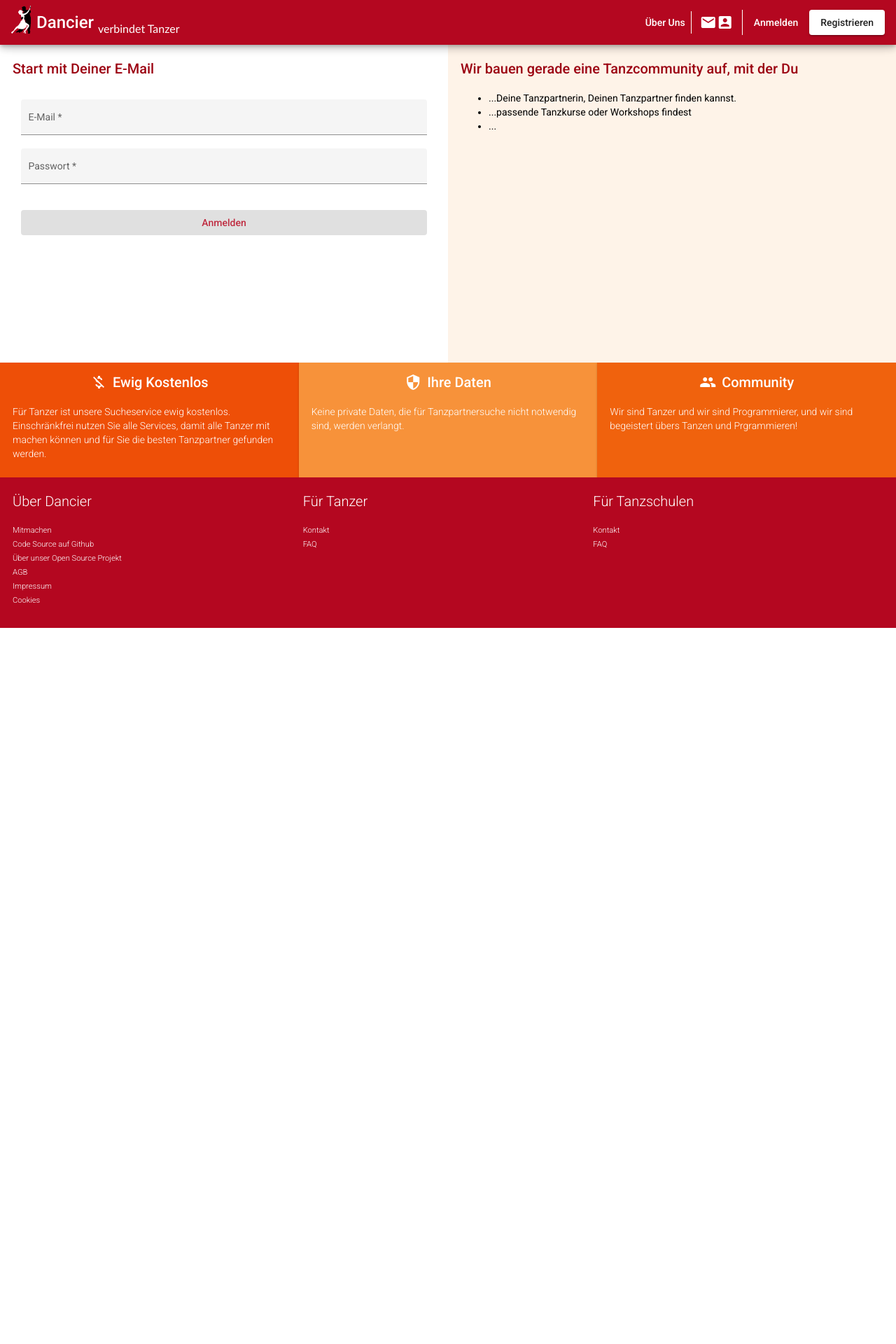
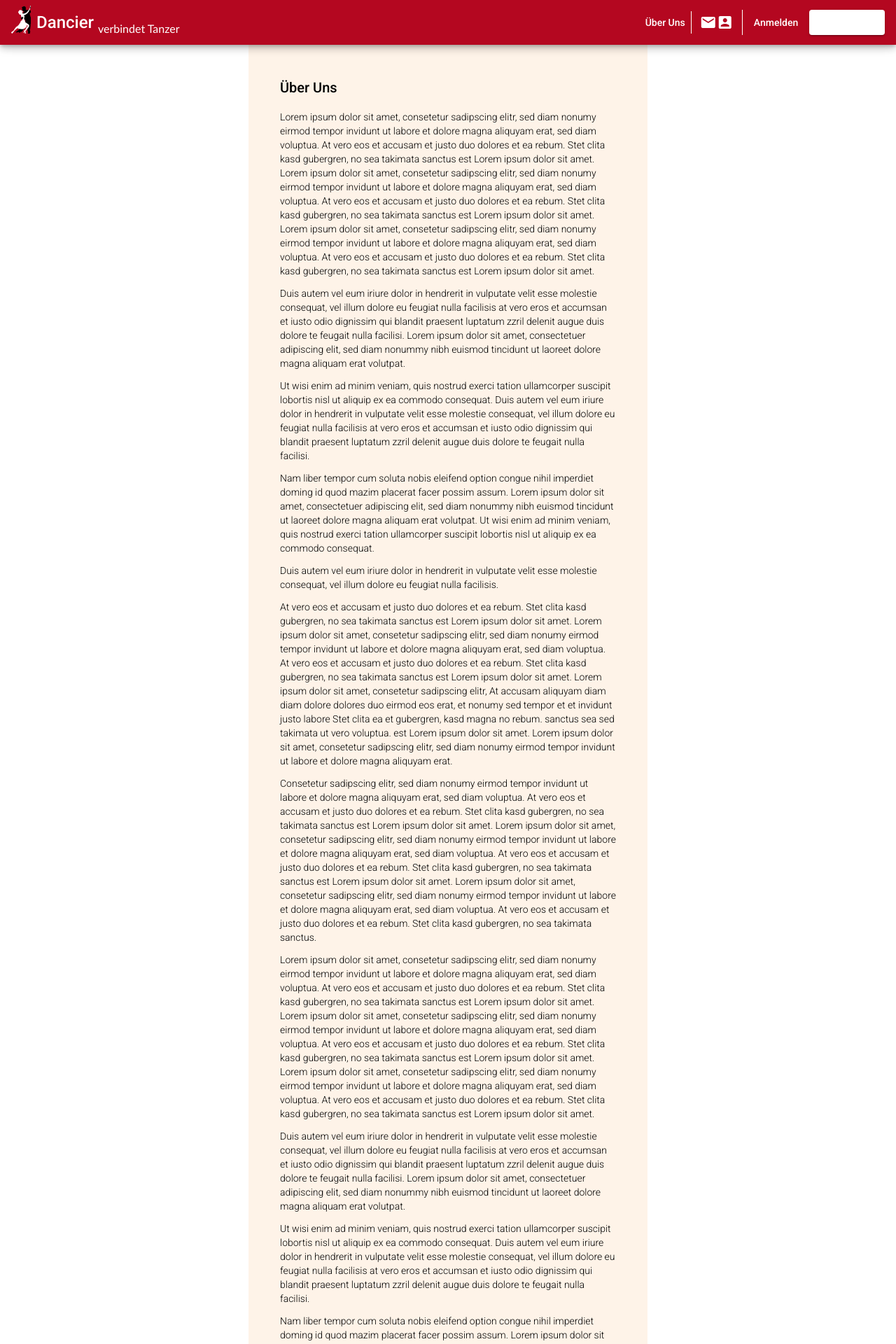
Before and after one commit to dancier/show-dancer, an Angular app: page /home/about-us in a window 1280 px wide. Before the commit this address led to /home. Shown: the top 1920 px of the page at 70% size. Before the commit the page ends 897 px from the top, so only its background shows below. Built offline with nearby package versions, Linux system fonts and the light colour scheme.

Commit message:
Added about us

```diff
--- a/src/app/features/home/home-routing.module.ts
+++ b/src/app/features/home/home-routing.module.ts
@@ -3,6 +3,7 @@
 import { LandingPageComponent } from '@features/home/pages/landing-page/landing-page.component';
 import { LoginPageComponent } from '@features/home/pages/login-page/login-page.component';
 import { TermsAndConditionsComponent } from '@features/home/pages/terms-and-conditions/terms-and-conditions.component';
+import { AboutUsComponent } from '@features/home/pages/about-us/about-us.component';
 
 export const routes: Routes = [
   {
@@ -17,6 +18,10 @@
     path: 'agb',
     component: TermsAndConditionsComponent,
   },
+  {
+    path: 'about-us',
+    component: AboutUsComponent,
+  }
 ];
 
 @NgModule({
--- a/src/app/features/home/home.module.ts
+++ b/src/app/features/home/home.module.ts
@@ -13,13 +13,15 @@
 import { MatIconModule } from '@angular/material/icon';
 import { MatButtonModule } from '@angular/material/button';
 import { TermsAndConditionsComponent } from './pages/terms-and-conditions/terms-and-conditions.component';
+import { AboutUsComponent } from './pages/about-us/about-us.component';
 
 @NgModule({
   declarations: [
     LandingPageComponent,
     LoginFormComponent,
     LoginPageComponent,
-    TermsAndConditionsComponent
+    TermsAndConditionsComponent,
+    AboutUsComponent
   ],
   imports: [
     CommonModule,
--- /dev/null
+++ b/src/app/features/home/pages/about-us/about-us.component.html
@@ -0,0 +1,26 @@
+<div class="content-page-outer-container">
+  <div class="content-page-inner-container">
+    <h2>Über Uns</h2>
+    <p>Lorem ipsum dolor sit amet, consetetur sadipscing elitr, sed diam nonumy eirmod tempor invidunt ut labore et dolore magna aliquyam erat, sed diam voluptua. At vero eos et accusam et justo duo dolores et ea rebum. Stet clita kasd gubergren, no sea takimata sanctus est Lorem ipsum dolor sit amet. Lorem ipsum dolor sit amet, consetetur sadipscing elitr, sed diam nonumy eirmod tempor invidunt ut labore et dolore magna aliquyam erat, sed diam voluptua. At vero eos et accusam et justo duo dolores et ea rebum. Stet clita kasd gubergren, no sea takimata sanctus est Lorem ipsum dolor sit amet. Lorem ipsum dolor sit amet, consetetur sadipscing elitr, sed diam nonumy eirmod tempor invidunt ut labore et dolore magna aliquyam erat, sed diam voluptua. At vero eos et accusam et justo duo dolores et ea rebum. Stet clita kasd gubergren, no sea takimata sanctus est Lorem ipsum dolor sit amet.</p>
+
+    <p>Duis autem vel eum iriure dolor in hendrerit in vulputate velit esse molestie consequat, vel illum dolore eu feugiat nulla facilisis at vero eros et accumsan et iusto odio dignissim qui blandit praesent luptatum zzril delenit augue duis dolore te feugait nulla facilisi. Lorem ipsum dolor sit amet, consectetuer adipiscing elit, sed diam nonummy nibh euismod tincidunt ut laoreet dolore magna aliquam erat volutpat.</p>
+
+    <p>Ut wisi enim ad minim veniam, quis nostrud exerci tation ullamcorper suscipit lobortis nisl ut aliquip ex ea commodo consequat. Duis autem vel eum iriure dolor in hendrerit in vulputate velit esse molestie consequat, vel illum dolore eu feugiat nulla facilisis at vero eros et accumsan et iusto odio dignissim qui blandit praesent luptatum zzril delenit augue duis dolore te feugait nulla facilisi.</p>
+
+    <p>Nam liber tempor cum soluta nobis eleifend option congue nihil imperdiet doming id quod mazim placerat facer possim assum. Lorem ipsum dolor sit amet, consectetuer adipiscing elit, sed diam nonummy nibh euismod tincidunt ut laoreet dolore magna aliquam erat volutpat. Ut wisi enim ad minim veniam, quis nostrud exerci tation ullamcorper suscipit lobortis nisl ut aliquip ex ea commodo consequat.</p>
+
+    <p>Duis autem vel eum iriure dolor in hendrerit in vulputate velit esse molestie consequat, vel illum dolore eu feugiat nulla facilisis.</p>
+
+    <p>At vero eos et accusam et justo duo dolores et ea rebum. Stet clita kasd gubergren, no sea takimata sanctus est Lorem ipsum dolor sit amet. Lorem ipsum dolor sit amet, consetetur sadipscing elitr, sed diam nonumy eirmod tempor invidunt ut labore et dolore magna aliquyam erat, sed diam voluptua. At vero eos et accusam et justo duo dolores et ea rebum. Stet clita kasd gubergren, no sea takimata sanctus est Lorem ipsum dolor sit amet. Lorem ipsum dolor sit amet, consetetur sadipscing elitr, At accusam aliquyam diam diam dolore dolores duo eirmod eos erat, et nonumy sed tempor et et invidunt justo labore Stet clita ea et gubergren, kasd magna no rebum. sanctus sea sed takimata ut vero voluptua. est Lorem ipsum dolor sit amet. Lorem ipsum dolor sit amet, consetetur sadipscing elitr, sed diam nonumy eirmod tempor invidunt ut labore et dolore magna aliquyam erat.</p>
+
+    <p>Consetetur sadipscing elitr, sed diam nonumy eirmod tempor invidunt ut labore et dolore magna aliquyam erat, sed diam voluptua. At vero eos et accusam et justo duo dolores et ea rebum. Stet clita kasd gubergren, no sea takimata sanctus est Lorem ipsum dolor sit amet. Lorem ipsum dolor sit amet, consetetur sadipscing elitr, sed diam nonumy eirmod tempor invidunt ut labore et dolore magna aliquyam erat, sed diam voluptua. At vero eos et accusam et justo duo dolores et ea rebum. Stet clita kasd gubergren, no sea takimata sanctus est Lorem ipsum dolor sit amet. Lorem ipsum dolor sit amet, consetetur sadipscing elitr, sed diam nonumy eirmod tempor invidunt ut labore et dolore magna aliquyam erat, sed diam voluptua. At vero eos et accusam et justo duo dolores et ea rebum. Stet clita kasd gubergren, no sea takimata sanctus.</p>
+
+    <p>Lorem ipsum dolor sit amet, consetetur sadipscing elitr, sed diam nonumy eirmod tempor invidunt ut labore et dolore magna aliquyam erat, sed diam voluptua. At vero eos et accusam et justo duo dolores et ea rebum. Stet clita kasd gubergren, no sea takimata sanctus est Lorem ipsum dolor sit amet. Lorem ipsum dolor sit amet, consetetur sadipscing elitr, sed diam nonumy eirmod tempor invidunt ut labore et dolore magna aliquyam erat, sed diam voluptua. At vero eos et accusam et justo duo dolores et ea rebum. Stet clita kasd gubergren, no sea takimata sanctus est Lorem ipsum dolor sit amet. Lorem ipsum dolor sit amet, consetetur sadipscing elitr, sed diam nonumy eirmod tempor invidunt ut labore et dolore magna aliquyam erat, sed diam voluptua. At vero eos et accusam et justo duo dolores et ea rebum. Stet clita kasd gubergren, no sea takimata sanctus est Lorem ipsum dolor sit amet.</p>
+
+    <p>Duis autem vel eum iriure dolor in hendrerit in vulputate velit esse molestie consequat, vel illum dolore eu feugiat nulla facilisis at vero eros et accumsan et iusto odio dignissim qui blandit praesent luptatum zzril delenit augue duis dolore te feugait nulla facilisi. Lorem ipsum dolor sit amet, consectetuer adipiscing elit, sed diam nonummy nibh euismod tincidunt ut laoreet dolore magna aliquam erat volutpat.</p>
+
+    <p>Ut wisi enim ad minim veniam, quis nostrud exerci tation ullamcorper suscipit lobortis nisl ut aliquip ex ea commodo consequat. Duis autem vel eum iriure dolor in hendrerit in vulputate velit esse molestie consequat, vel illum dolore eu feugiat nulla facilisis at vero eros et accumsan et iusto odio dignissim qui blandit praesent luptatum zzril delenit augue duis dolore te feugait nulla facilisi.</p>
+
+    <p>Nam liber tempor cum soluta nobis eleifend option congue nihil imperdiet doming id quod mazim placerat facer possim assum. Lorem ipsum dolor sit amet, consectetuer adipiscing elit, sed diam nonummy nibh euismod tincidunt ut laoreet dolore magna aliquam erat volutpat. Ut wisi enim ad minim veniam, quis nostrud exerci tation ullamcorper suscipit lobortis nisl ut aliquip ex ea commodo</p>
+  </div>
+</div>
--- a/src/app/layout/footer/footer/footer.component.html
+++ b/src/app/layout/footer/footer/footer.component.html
@@ -6,6 +6,7 @@
       <li><a href="https://github.com/dancier/dancer" target="_blank">Code Source auf Github</a></li>
       <li><a href="https://project.dancier.net/" target="_blank">Über unser Open Source Projekt</a></li>
       <li><a routerLink="home/agb" target="_blank">AGB</a></li>
+      <li><a routerLink="home/about-us" target="_blank">Über Uns</a></li>
       <li>Impressum</li>
       <li>Cookies</li>
     </ul>
--- a/src/app/layout/navigation/navigation.component.html
+++ b/src/app/layout/navigation/navigation.component.html
@@ -28,7 +28,7 @@
       <mat-icon>groups</mat-icon>
       <span>Über Uns</span>
     </button>
-    <button mat-menu-item>
+    <button mat-menu-item routerLink="home/about-us">
       <mat-icon>contacts</mat-icon>
       <span>Impressum</span>
     </button>
@@ -39,7 +39,7 @@
   </button>
   <div class="nav-tool-items" ngStyle.xs="display:none">
     <div class="nav-tools">
-      <a class="right-separator"><span>Über Uns</span></a>
+      <a class="right-separator" routerLink="home/about-us"><span>Über Uns</span></a>
       <div class="nav-icons right-separator">
         <a>
           <mat-icon>mail</mat-icon>
--- a/src/app/layout/navigation/navigation.component.scss
+++ b/src/app/layout/navigation/navigation.component.scss
@@ -5,6 +5,10 @@
   z-index: 999;
   justify-content: space-between;
   box-shadow: 0 3px 5px -1px rgba(0, 0, 0, .2), 0 6px 10px 0 rgba(0, 0, 0, .14), 0 1px 18px 0 rgba(0, 0, 0, .12);
+
+  a {
+    text-decoration: none;
+  }
 
   .nav-tools, .login-nav-tools {
     display: inline-flex;
@@ -30,7 +34,6 @@
       align-self: flex-end;
       padding-left: 6px;
       font-family: Optima, sans-serif, cursive;
-      text-decoration: none;
       color: white;
     }
   }
@@ -60,6 +63,12 @@
     }
   }
 
+  .nav-tool-items {
+    a {
+      color: white;
+    }
+  }
+
   .right-separator {
     border-right: solid 1px white;
   }
```
Also changed, not shown: src/app/features/home/pages/about-us/about-us.component.ts (added, +12 -0 lines), src/app/features/home/pages/about-us/about-us.component.scss (added), 1 other file (tests, documents, lock files or other folders).
